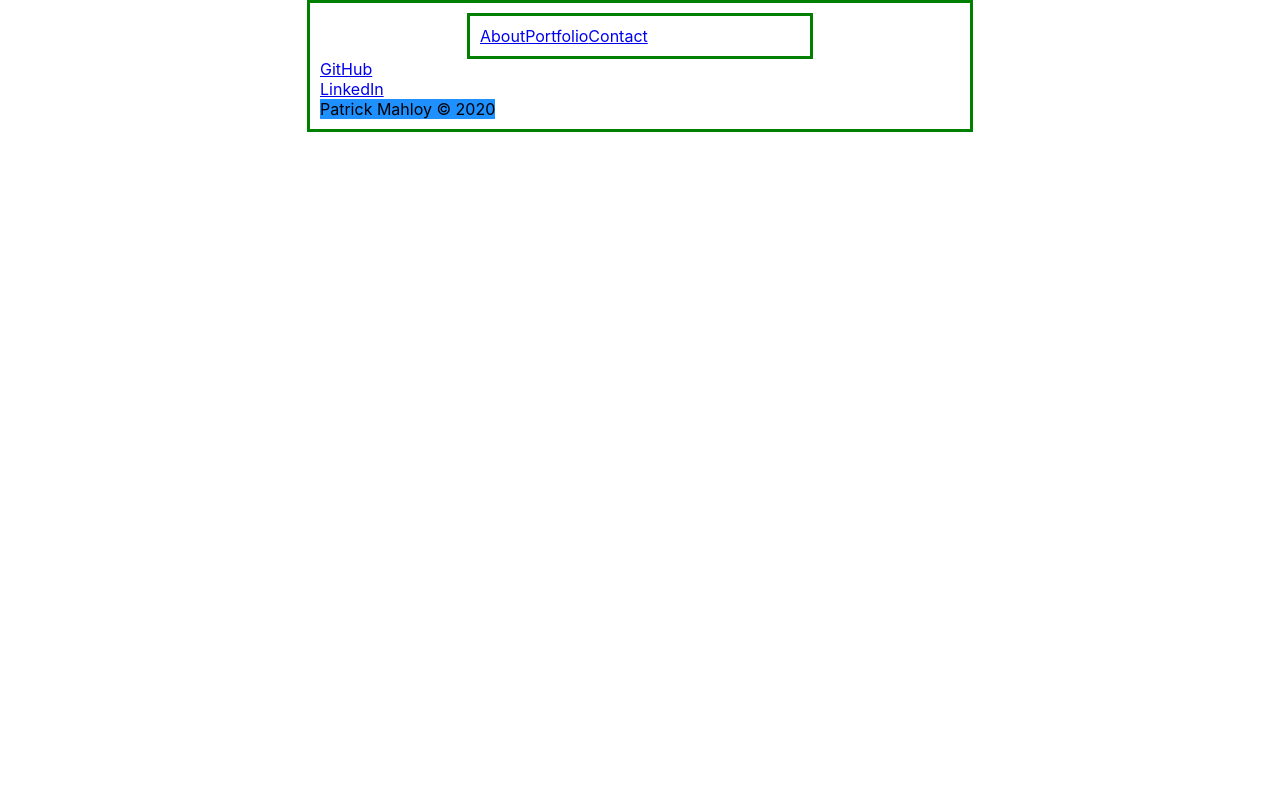
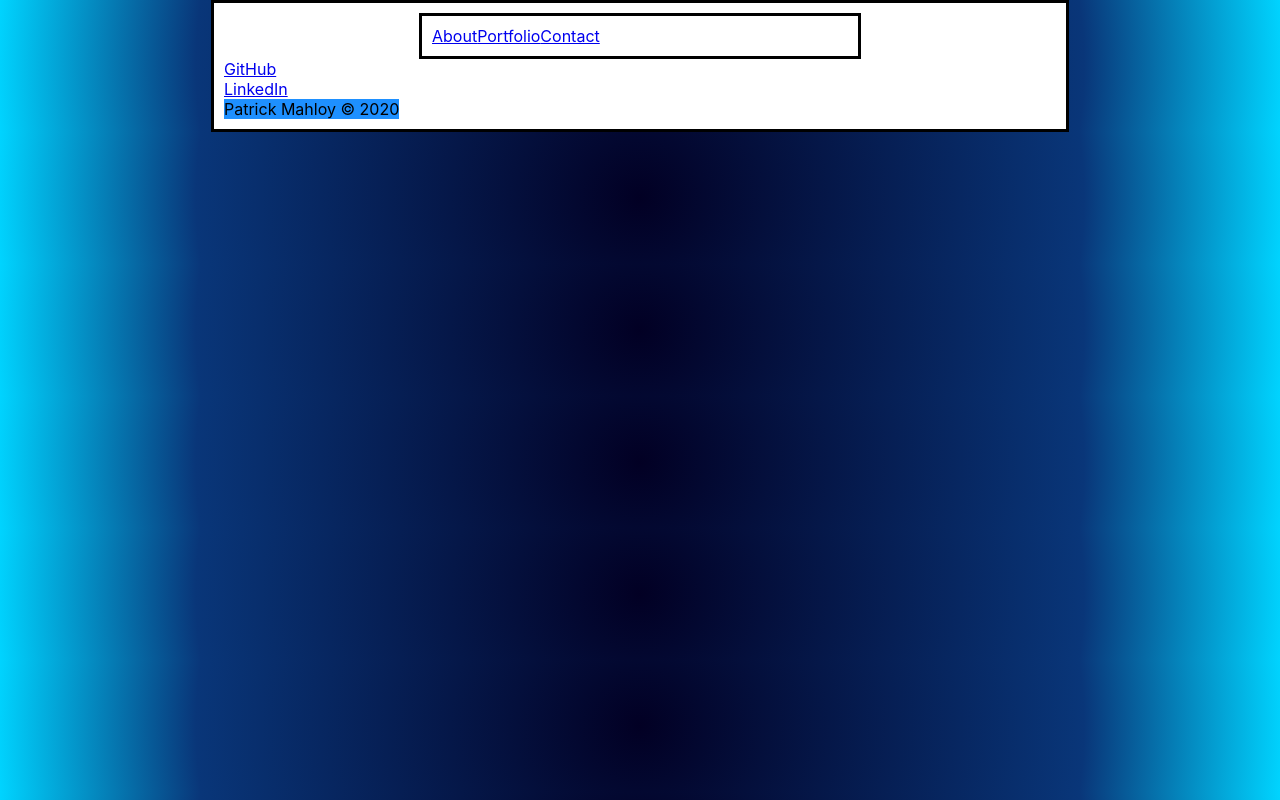
Before and after one commit to ploymahloy/react-portfolio, a React (Create React App) app: page /contact in a window 1280 px wide. Built offline with nearby package versions, Linux system fonts and the light colour scheme.

Commit message:
more styling

```diff
--- a/src/App.css
+++ b/src/App.css
@@ -1,25 +1,12 @@
-.App {
-  text-align: center;
-}
-
-.App-header {
-  background-color: #282c34;
-  min-height: 100vh;
-  display: flex;
-  flex-direction: column;
-  align-items: center;
-  justify-content: center;
-  font-size: calc(10px + 2vmin);
-  color: white;
-}
-
-.App-link {
-  color: #61dafb;
+html {
+  background: rgb(2,0,36);
+  background: radial-gradient(circle, rgba(2,0,36,1) 0%, rgba(9,54,121,1) 69%, rgba(0,212,255,1) 100%);
 }
 
 .wrapper {
   margin: auto;
-  width: 50%;
-  border: 3px solid green;
+  width: 65%;
+  border: 3px solid black;
   padding: 10px;
+  background-color: white;
 }
--- a/src/components/Header.css
+++ b/src/components/Header.css
@@ -1,6 +1,6 @@
 .header {
   margin: auto;
   width: 50%;
-  border: 3px solid green;
+  border: 3px solid black;
   padding: 10px;
 }
--- a/src/components/Project.js
+++ b/src/components/Project.js
@@ -4,11 +4,11 @@ import "./Project.css";
 function Project(props) {
     return (
     <div>
-        <h2>Project Name: </h2> <h4>{props.name}</h4>
+        <h4>{props.name}</h4>
+        <p>{props.description}</p>
         <a>
             <img src={props.image} alt={props.name} className="img"></img>
         </a>
-        <p>{props.description}</p>
     </div>
     )
 }
--- a/src/pages/Portfolio.js
+++ b/src/pages/Portfolio.js
@@ -5,7 +5,6 @@ import projects from "../projects.json";
 function Portfolio(props) {
     return (
         <div>
-            <p>Here are my projects.</p>
             <Project
                 name={projects[0].name}
                 image={projects[0].image}
--- a/src/projects.json
+++ b/src/projects.json
@@ -8,7 +8,7 @@
   {
     "id": 2,
     "name": "Weather Dashboard",
-    "image":"img/weather.dashboard.png",
+    "image":"img/weather-dashboard.png",
     "description": "A 5-day forecast app that shows temperature, humidity, precipitation, and UV-index."
   },
   {
```
